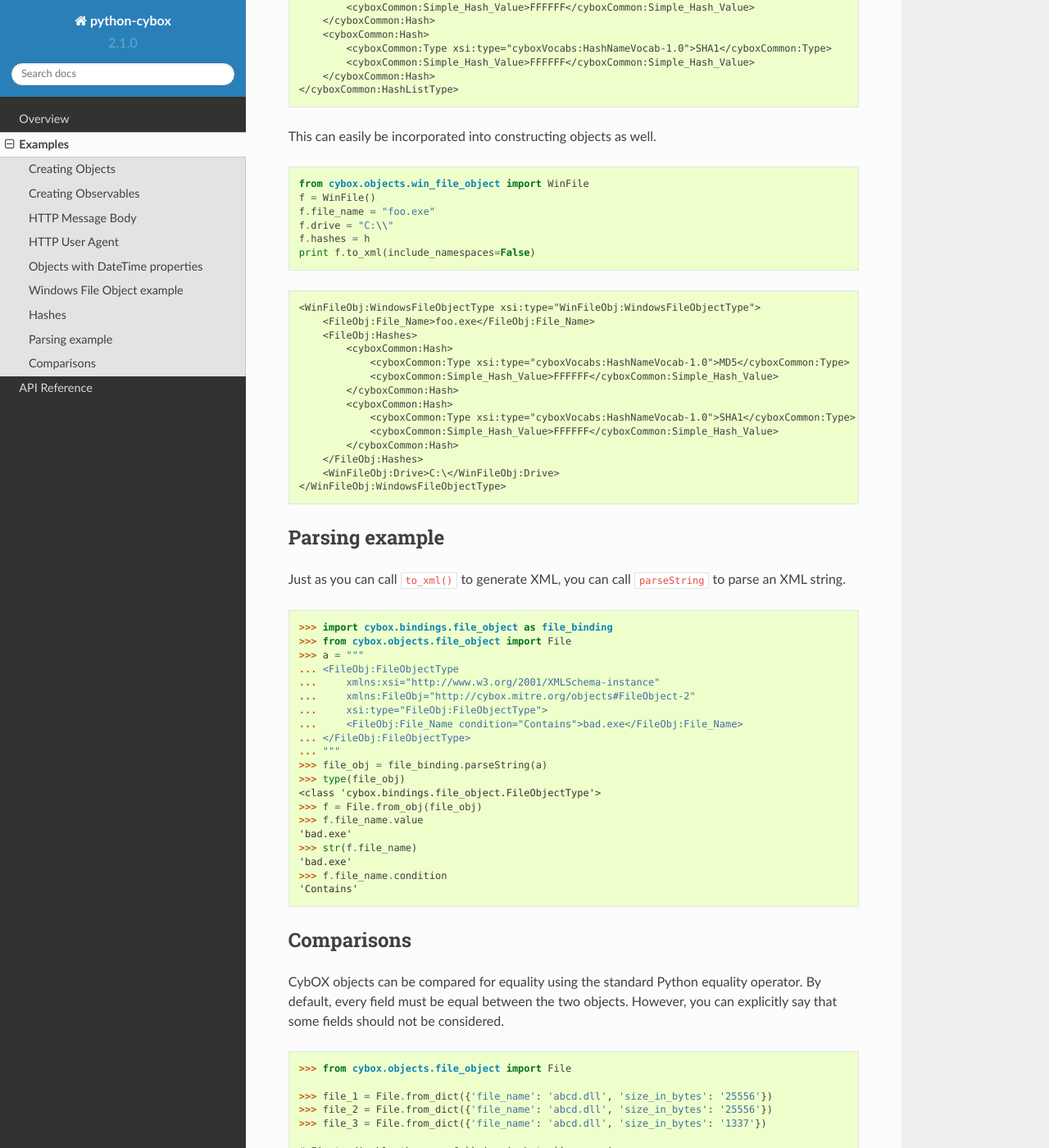
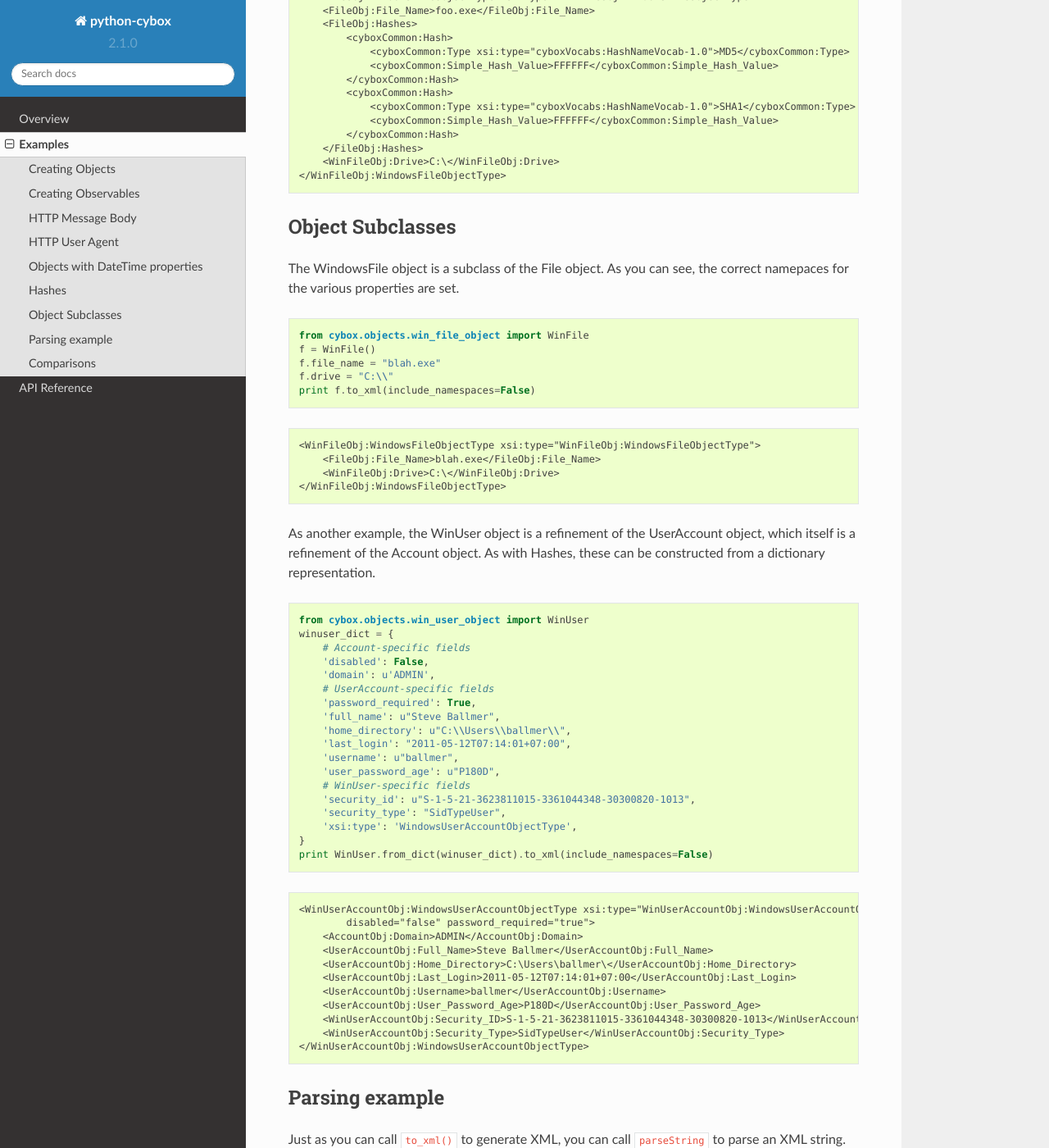
Before and after one commit to CybOXProject/python-cybox, a Sphinx documentation site: the page built from docs/examples.rst, in a window 1280 px wide and 1400 px high, scrolled down 5016 px. Shown: the whole window at 82% size. Built offline with Sphinx 7.4.7 and the Read the Docs theme 2.0.0, drawn with Linux system fonts in a browser that asks for light colours; some of the changed text lies outside the part shown.

Commit message:
WinUser example

```diff
--- a/docs/examples.rst
+++ b/docs/examples.rst
@@ -245,28 +245,6 @@ to parse strings into dates, so a wide variety of formats is supported.
     </EmailMessageObj:EmailMessageObjectType>
 
 
-Windows File Object example
----------------------------
-
-The WindowsFile object is a subclass of the File object.  As you can see,
-the correct namepaces for the various properties are set.
-
-.. testcode::
-
-    from cybox.objects.win_file_object import WinFile
-    f = WinFile()
-    f.file_name = "blah.exe"
-    f.drive = "C:\\"
-    print f.to_xml(include_namespaces=False)
-
-.. testoutput::
-
-    <WinFileObj:WindowsFileObjectType xsi:type="WinFileObj:WindowsFileObjectType">
-        <FileObj:File_Name>blah.exe</FileObj:File_Name>
-        <WinFileObj:Drive>C:\</WinFileObj:Drive>
-    </WinFileObj:WindowsFileObjectType>
-
-
 Hashes
 ------
 In many cases you can pass a dictionary or a list to create an instance of a
@@ -319,6 +297,68 @@ This can easily be incorporated into constructing objects as well.
         </FileObj:Hashes>
         <WinFileObj:Drive>C:\</WinFileObj:Drive>
     </WinFileObj:WindowsFileObjectType>
+
+
+Object Subclasses
+-----------------
+
+The WindowsFile object is a subclass of the File object.  As you can see,
+the correct namepaces for the various properties are set.
+
+.. testcode::
+
+    from cybox.objects.win_file_object import WinFile
+    f = WinFile()
+    f.file_name = "blah.exe"
+    f.drive = "C:\\"
+    print f.to_xml(include_namespaces=False)
+
+.. testoutput::
+
+    <WinFileObj:WindowsFileObjectType xsi:type="WinFileObj:WindowsFileObjectType">
+        <FileObj:File_Name>blah.exe</FileObj:File_Name>
+        <WinFileObj:Drive>C:\</WinFileObj:Drive>
+    </WinFileObj:WindowsFileObjectType>
+
+As another example, the WinUser object is a refinement of the UserAccount
+object, which itself is a refinement of the Account object. As with Hashes,
+these can be constructed from a dictionary representation.
+
+.. testcode::
+
+    from cybox.objects.win_user_object import WinUser
+    winuser_dict = {
+        # Account-specific fields
+        'disabled': False,
+        'domain': u'ADMIN',
+        # UserAccount-specific fields
+        'password_required': True,
+        'full_name': u"Steve Ballmer",
+        'home_directory': u"C:\\Users\\ballmer\\",
+        'last_login': "2011-05-12T07:14:01+07:00",
+        'username': u"ballmer",
+        'user_password_age': u"P180D",
+        # WinUser-specific fields
+        'security_id': u"S-1-5-21-3623811015-3361044348-30300820-1013",
+        'security_type': "SidTypeUser",
+        'xsi:type': 'WindowsUserAccountObjectType',
+    }
+    print WinUser.from_dict(winuser_dict).to_xml(include_namespaces=False)
+
+.. testoutput::
+    :options: +NORMALIZE_WHITESPACE
+
+    <WinUserAccountObj:WindowsUserAccountObjectType xsi:type="WinUserAccountObj:WindowsUserAccountObjectType"
+            disabled="false" password_required="true">
+        <AccountObj:Domain>ADMIN</AccountObj:Domain>
+        <UserAccountObj:Full_Name>Steve Ballmer</UserAccountObj:Full_Name>
+        <UserAccountObj:Home_Directory>C:\Users\ballmer\</UserAccountObj:Home_Directory>
+        <UserAccountObj:Last_Login>2011-05-12T07:14:01+07:00</UserAccountObj:Last_Login>
+        <UserAccountObj:Username>ballmer</UserAccountObj:Username>
+        <UserAccountObj:User_Password_Age>P180D</UserAccountObj:User_Password_Age>
+        <WinUserAccountObj:Security_ID>S-1-5-21-3623811015-3361044348-30300820-1013</WinUserAccountObj:Security_ID>
+        <WinUserAccountObj:Security_Type>SidTypeUser</WinUserAccountObj:Security_Type>
+    </WinUserAccountObj:WindowsUserAccountObjectType>
 
 
 Parsing example
```
